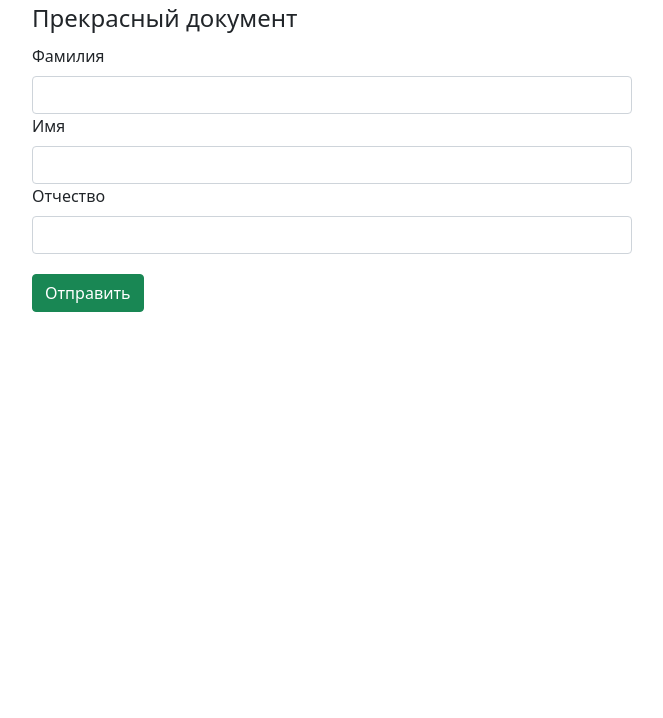
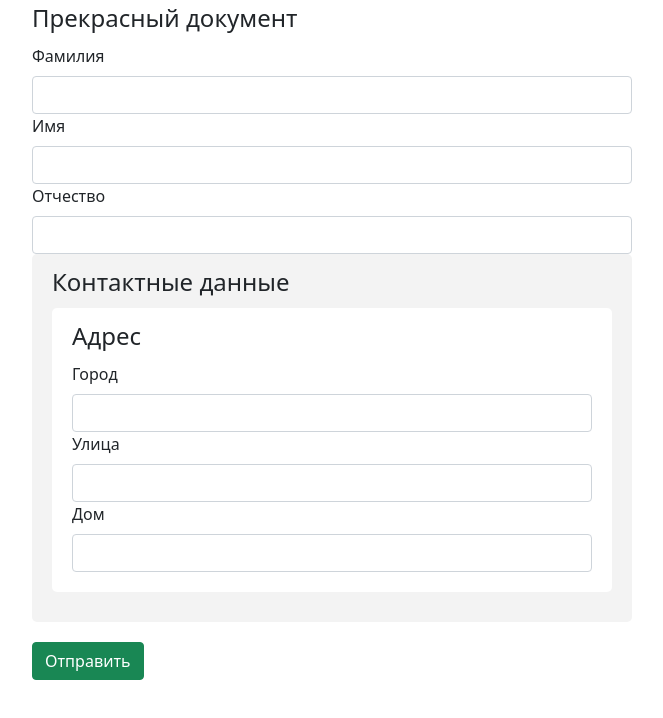
Before and after one commit to rhjje/dynamic-form, a React (Create React App) app: page / in a window 1280 px wide. Shown: the top 718 px of the page, without its empty margins (308-971 px from the left). Built offline with nearby package versions, Linux system fonts and the light colour scheme.

Commit message:
refactor: refactoring ObjectItem

```diff
--- a/src/components/object-item/object-item.tsx
+++ b/src/components/object-item/object-item.tsx
@@ -15,12 +15,14 @@ export const ObjectItem = ({ items, description, name }: ObjectItemProps) => {
     <div className={description ? 'wrapper' : 'form-container'}>
       {description && <legend>{description}</legend>}
       {Object.keys(items).map((keyOfItems) => {
+        const fieldName = description ? `${name}.${keyOfItems}` : keyOfItems;
+
         if (items[keyOfItems].type === FieldEnum.String) {
           return (
             <StringItem
               description={items[keyOfItems].description}
-              name={description ? `${name}.${keyOfItems}` : keyOfItems}
-              key={description ? `${name}.${keyOfItems}` : keyOfItems}
+              name={fieldName}
+              key={fieldName}
             />
           );
         }
@@ -37,18 +39,16 @@ export const ObjectItem = ({ items, description, name }: ObjectItemProps) => {
         //     />
         //   );
         // }
-        // if (items[item].type === 'object') {
-        //   return (
-        //     <ObjectItem
-        //       description={items[item].description}
-        //       register={register}
-        //       formName={description ? `${formName}.${item}` : item}
-        //       errors={errors}
-        //       items={items[item].items}
-        //       key={items[item].description}
-        //     />
-        //   );
-        // }
+        if (items[keyOfItems].type === FieldEnum.Object) {
+          return (
+            <ObjectItem
+              items={(items[keyOfItems] as ObjectType).items}
+              description={items[keyOfItems].description}
+              name={fieldName}
+              key={fieldName}
+            />
+          );
+        }
         return null;
       })}
     </div>
```
